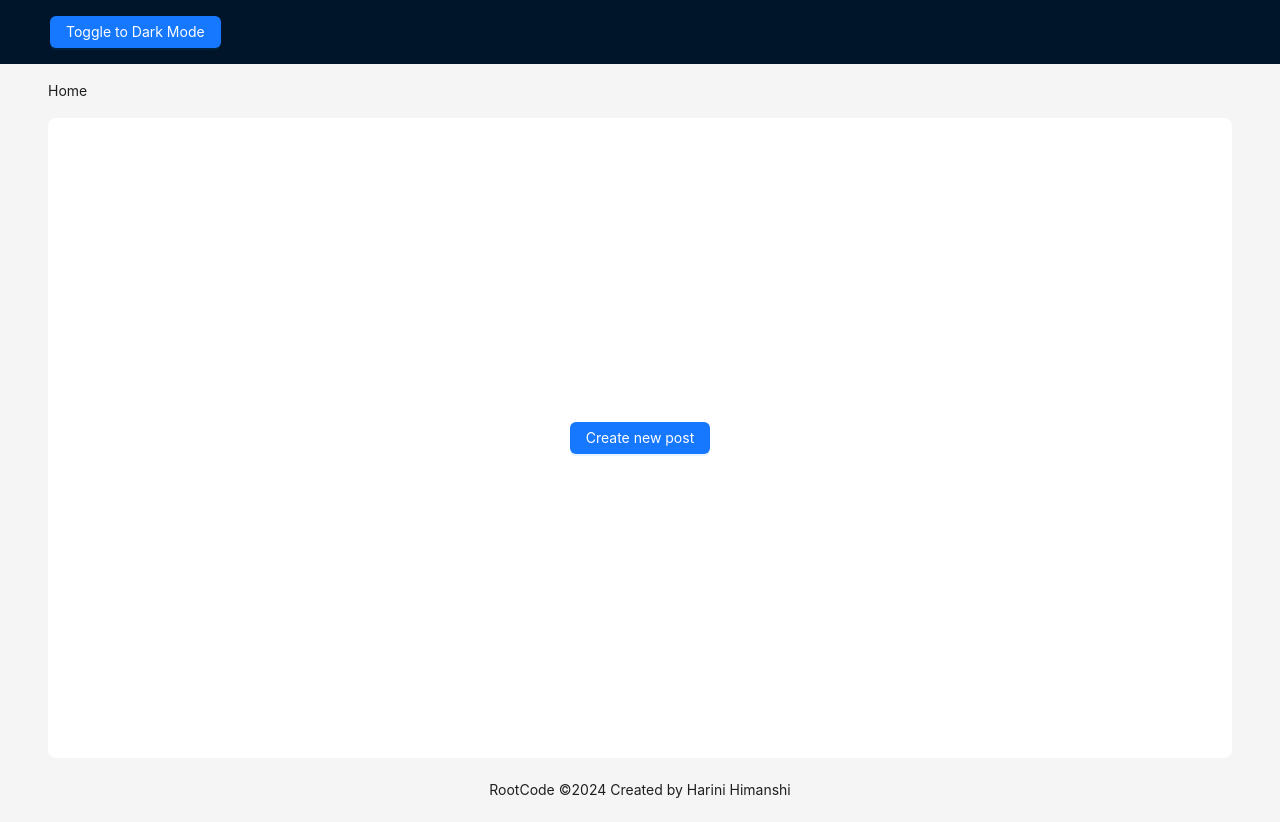
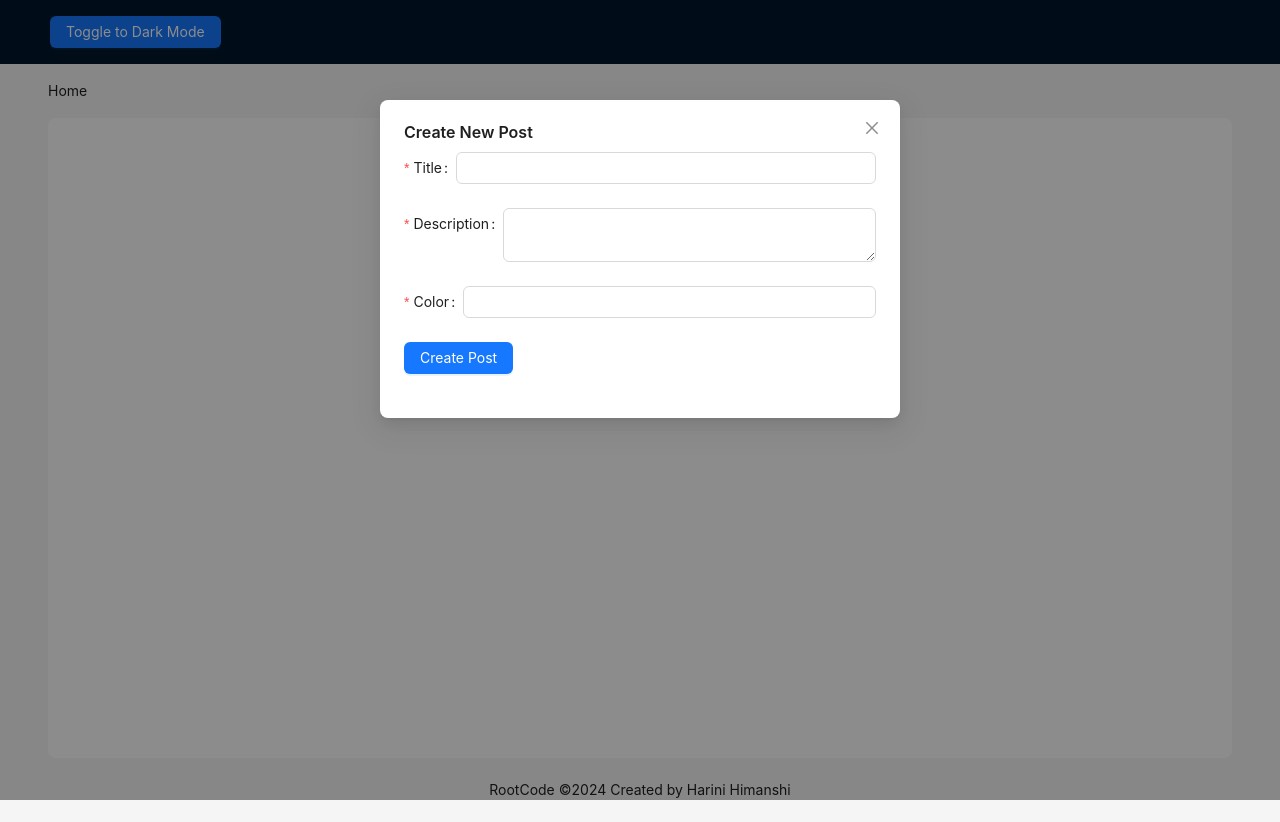
Before and after one commit to hariniHimanshi/rootcode-frontend, a React (Vite) app: page / in a window 1280 px wide. Both pictures are taken after a click on the button "Create new post". Built offline with nearby package versions, Linux system fonts and the light colour scheme; no server answers.

Commit message:
Update API base URL and add create post functionality

```diff
--- a/src/common/configs.ts
+++ b/src/common/configs.ts
@@ -1,5 +1,5 @@
 // API
-export const API_BASE_URL_PRODUCTION = "http://medichive.projects.uom.lk:8080";
+export const API_BASE_URL_PRODUCTION = "http://rootcode.projects.uom.lk:8080";
 export const API_BASE_URL_DEVELOPMENT = "http://localhost:8080";
 export const API_BASE_URL =
   process.env.NODE_ENV === "development"
--- a/src/pages/Home/Home.tsx
+++ b/src/pages/Home/Home.tsx
@@ -1,6 +1,8 @@
-import React from 'react';
-import { Breadcrumb, Layout, theme, Button } from 'antd';
+import React, { useState } from 'react';
+import { Breadcrumb, Layout, theme, Button, Modal, Form, Input, Row, Col } from 'antd';
 import { useTheme } from '../../context/ThemeContext';
+import PostList from './PostList';
+import axiosInstance from '../../common/axios';
 
 const { Header, Content, Footer } = Layout;
 
@@ -10,9 +12,20 @@ const Home: React.FC = () => {
   } = theme.useToken();
   const { bg_theme, bg_toggleTheme } = useTheme();
 
-  const createPost = () => {
+  const [isModalVisible, setIsModalVisible] = useState(false);
+  const [form] = Form.useForm();
 
-  }
+  const createPost = async (values: any) => {
+    try {
+      await axiosInstance.post('/post', values);
+      // Optionally, you can trigger a refetch of posts here
+      // fetchPosts();
+      setIsModalVisible(false); // Close the modal
+      form.resetFields(); // Reset the form fields
+    } catch (error) {
+      console.error('Failed to create post:', error);
+    }
+  };
 
   return (
     <Layout>
@@ -35,7 +48,9 @@ const Home: React.FC = () => {
         <Breadcrumb style={{ margin: '16px 0' }}>
           <Breadcrumb.Item>Home</Breadcrumb.Item>
         </Breadcrumb>
-        <div
+        <Row
+          justify="center"
+          align="middle"
           style={{
             padding: 24,
             minHeight: '80vh',
@@ -43,17 +58,58 @@ const Home: React.FC = () => {
             borderRadius: borderRadiusLG,
             backgroundColor: bg_theme === 'light' ? '#fff' : '#333',
             color: bg_theme === 'light' ? '#000' : '#fff',
-            display: 'flex', justifyContent: 'center', alignItems: 'center'
           }}
         >
-          <Button type="primary" onClick={createPost}>
-            Create new post
-          </Button>
-        </div>
+          <Col>
+            <Button type="primary" onClick={() => setIsModalVisible(true)}>
+              Create new post
+            </Button>
+          </Col>
+          <Col span={24} style={{ marginTop: '16px' }}>
+            <PostList />
+          </Col>
+        </Row>
       </Content>
       <Footer style={{ textAlign: 'center' }}>
         RootCode ©{new Date().getFullYear()} Created by Harini Himanshi
       </Footer>
+
+      {/* Modal for creating a post */}
+      <Modal
+        title="Create New Post"
+        visible={isModalVisible}
+        onCancel={() => setIsModalVisible(false)}
+        footer={null}
+      >
+        <Form form={form} onFinish={createPost}>
+          <Form.Item
+            label="Title"
+            name="title"
+            rules={[{ required: true, message: 'Please input the title!' }]}
+          >
+            <Input />
+          </Form.Item>
+          <Form.Item
+            label="Description"
+            name="description"
+            rules={[{ required: true, message: 'Please input the description!' }]}
+          >
+            <Input.TextArea />
+          </Form.Item>
+          <Form.Item
+            label="Color"
+            name="color"
+            rules={[{ required: true, message: 'Please input the color!' }]}
+          >
+            <Input />
+          </Form.Item>
+          <Form.Item>
+            <Button type="primary" htmlType="submit">
+              Create Post
+            </Button>
+          </Form.Item>
+        </Form>
+      </Modal>
     </Layout>
   );
 };
```
